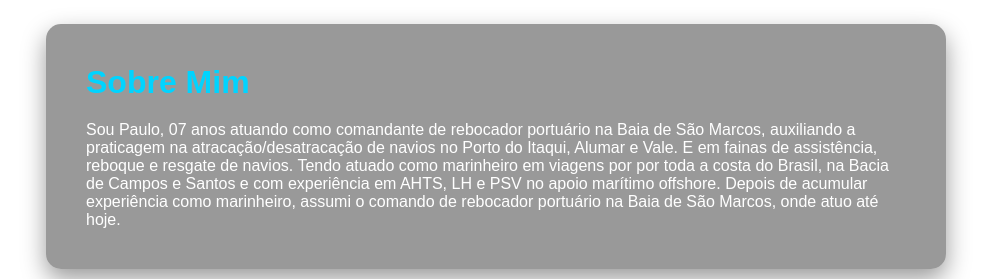
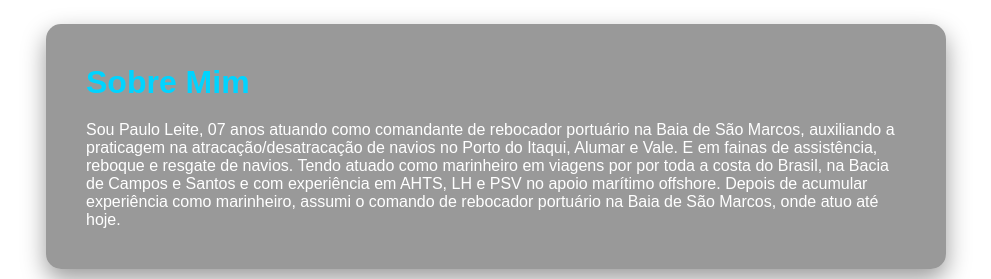
Before and after one commit to rclpaulo/Paulo-Leite, a plain HTML site: page index.html in a window 1280 px wide. Shown: the part 860-1139 px from the top of the page, without its empty margins (144-1135 px from the left). Drawn offline with Linux system fonts and the light colour scheme; a script that the page names is missing.

Commit message:
Acrescentado "Leite" no nome

```diff
--- a/index.html
+++ b/index.html
@@ -52,7 +52,7 @@
     <div class="container card">
       <h2>Sobre Mim</h2>
       <p>
-        Sou Paulo, 07 anos atuando como comandante de rebocador portuário na Baia de São Marcos, auxiliando a praticagem na atracação/desatracação de navios no Porto do Itaqui, Alumar e Vale. E em fainas de assistência, reboque e resgate de navios. Tendo atuado como marinheiro em viagens por por toda a costa do Brasil, na Bacia de Campos e Santos e com experiência em AHTS, LH e PSV no apoio marítimo offshore. Depois de acumular experiência como marinheiro, assumi o comando de rebocador portuário na Baia de São Marcos, onde atuo até hoje.
+        Sou Paulo Leite, 07 anos atuando como comandante de rebocador portuário na Baia de São Marcos, auxiliando a praticagem na atracação/desatracação de navios no Porto do Itaqui, Alumar e Vale. E em fainas de assistência, reboque e resgate de navios. Tendo atuado como marinheiro em viagens por por toda a costa do Brasil, na Bacia de Campos e Santos e com experiência em AHTS, LH e PSV no apoio marítimo offshore. Depois de acumular experiência como marinheiro, assumi o comando de rebocador portuário na Baia de São Marcos, onde atuo até hoje.
       </p>
     </div>
   </section>
```
